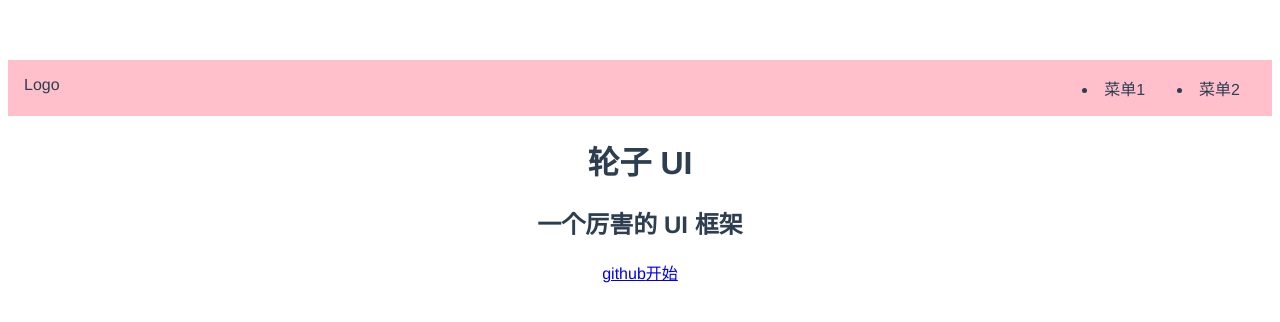
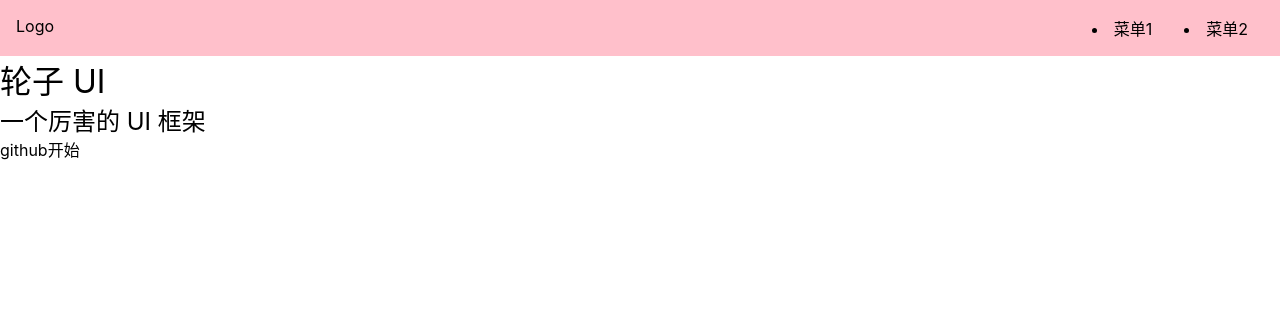
Before and after one commit to zerochenkun/Vue3-wheel, a Vue app: page /#/ in a window 1280 px wide. Shown: the top 322 px of the page. Built offline with nearby package versions, Linux system fonts and the light colour scheme.

Commit message:
Css: change to index.scss

```diff
--- a/src/index.css
+++ /dev/null
@@ -1,8 +0,0 @@
-#app {
-  font-family: Avenir, Helvetica, Arial, sans-serif;
-  -webkit-font-smoothing: antialiased;
-  -moz-osx-font-smoothing: grayscale;
-  text-align: center;
-  color: #2c3e50;
-  margin-top: 60px;
-}
--- /dev/null
+++ b/src/index.scss
@@ -0,0 +1,37 @@
+* {
+  margin: 0;
+  padding: 0;
+  box-sizing: border-box;
+}
+
+ul,
+ol {
+  list-style: none;
+}
+
+a {
+  text-decoration: none;
+  color: inherit;
+  &:hover {
+    border-bottom: 1px solid;
+    cursor: pointer;
+  }
+}
+
+h1,
+h2,
+h3,
+h4,
+h5,
+h6 {
+  font-weight: normal;
+}
+
+body {
+  font-size: 16px;
+  // 为什么这样写 font-family
+  // 答案见 https://github.com/zenozeng/fonts.css/
+  font-family: -apple-system, "Noto Sans", "Helvetica Neue", Helvetica, "Nimbus Sans L", Arial, "Liberation Sans",
+    "PingFang SC", "Hiragino Sans GB", "Noto Sans CJK SC", "Source Han Sans SC", "Source Han Sans CN", "Microsoft YaHei",
+    "Wenquanyi Micro Hei", "WenQuanYi Zen Hei", "ST Heiti", SimHei, "WenQuanYi Zen Hei Sharp", sans-serif;
+}
--- a/src/main.ts
+++ b/src/main.ts
@@ -1,6 +1,6 @@
 import { createApp } from 'vue'
 import App from './App.vue'
-import './index.css'
+import './index.scss'
 import { createWebHashHistory, createRouter } from 'vue-router'
 import Home from './pages/Home.vue'
 import Doc from './pages/Doc.vue'
```
